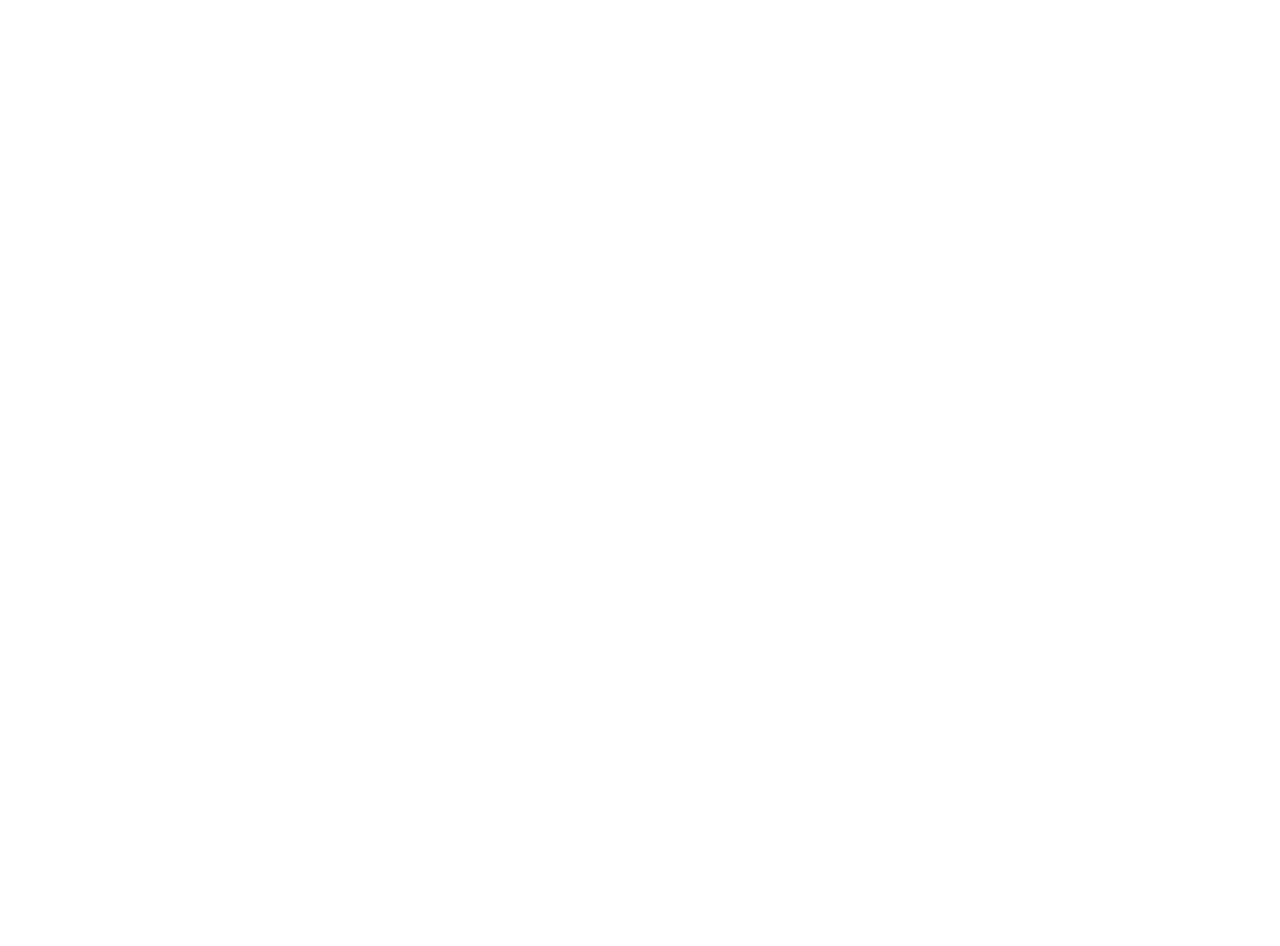
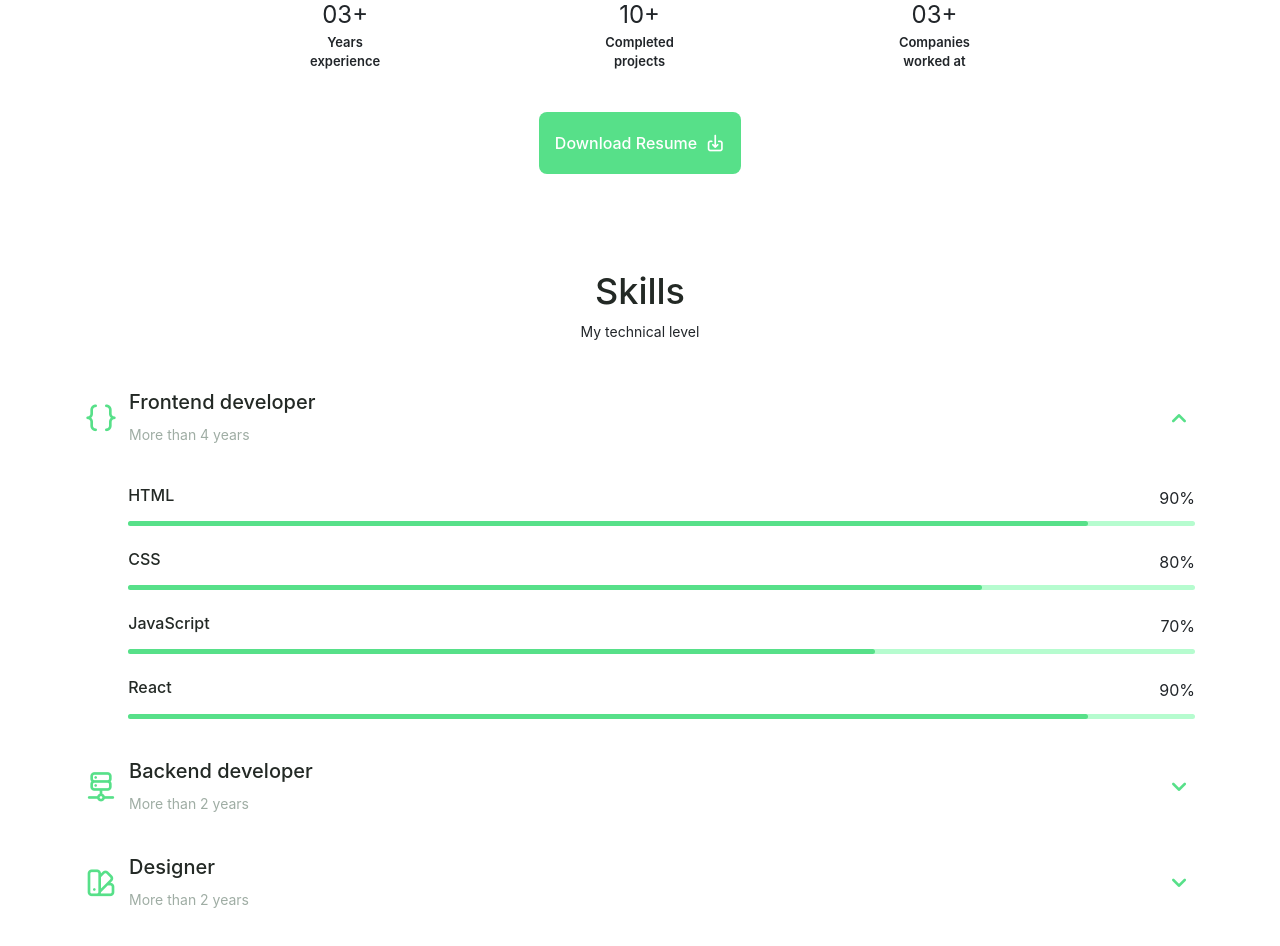
Before and after one commit to StephenAraka/portfolio, a React (Create React App) app: page / in a window 1280 px wide. Shown: the part 1180-2126 px from the top of the page. Before the commit the page ends 1429 px from the top, so only its background shows below. Built offline with nearby package versions, Linux system fonts and the light colour scheme.

Commit message:
add about and skills

```diff
--- a/src/components/main.jsx
+++ b/src/components/main.jsx
@@ -1,6 +1,7 @@
 import React from 'react';
 import { Link } from 'react-router-dom';
 import { ReactComponent as ProfilePic } from '../assets/img/profile-pic.svg';
+import aboutImg from '../assets/img/about.jpg';
 
 const Main = () => (
   <main className="main">
@@ -30,28 +31,214 @@
             Computer scientist with three years of extensive experience in software development. Designs, creates, and maintains software products for companies and to enhance business operations. Contributed as a front-end engineer in building a cloud-native tool to save locally based African developers over 40% in bandwidth usage for deploying applications. Seeking an opportunity to apply skills and expand expertise in Software and DevOps engineering while assisting companies to meet business goals and be future proof.
           </p>
           <a href="#contact" className="button button--flex">
-            Contact Me <i class="uil uil-message button__icon"></i>
+            Contact Me <i className="uil uil-message button__icon"></i>
           </a>
         </div>
       </div>
 
       <div className="home__scroll">
         <a href="#about" className="home__scroll-button button--flex">
-          <i class="uil uil-mouse-alt home__scroll-mouse"></i>
+          <i className="uil uil-mouse-alt home__scroll-mouse"></i>
           <span className="home__scroll-name">Scroll down</span>
-          <i class="uil uil-arrow-down home__scroll-arrow"></i>
+          <i className="uil uil-arrow-down home__scroll-arrow"></i>
         </a>
       </div>
     </section>
 
     {/* <!--==================== ABOUT ====================--> */}
     <section className="about section" id="about">
+      <h2 className="section__title">About Me</h2>
+      <span className="section__subtitle">My introduction</span>
 
+      <div className="about__container container grid">
+        <img src={aboutImg} alt="about" className="about__img" />
+
+        <div className="about__data">
+          <p className="about__description">
+            Contributed as a front-end engineer in building a cloud-native tool to save locally based African developers over 40% in bandwidth usage for deploying applications. Seeking an opportunity to apply skills and expand expertise in Software and DevOps engineering while assisting companies to meet business goals and be future proof.
+          </p>
+
+          <div className="about__info">
+            <div>
+              <span className="about__info-title">03+</span>
+              <span className="about__info-name">Years <br /> experience</span>
+            </div>
+
+            <div>
+              <span className="about__info-title">10+</span>
+              <span className="about__info-name">Completed <br /> projects</span>
+            </div>
+
+            <div>
+              <span className="about__info-title">03+</span>
+              <span className="about__info-name">Companies <br /> worked at</span>
+            </div>
+          </div>
+
+          <div className="about__buttons">
+            <a href="../assets/pdf/StephenAraka_resume.pdf" className='button button--flex' download="">
+              Download Resume<i className="uil uil-download-alt button__icon"></i>
+            </a>
+          </div>
+        </div>
+      </div>
     </section>
 
     {/* <!--==================== SKILLS ====================--> */}
     <section className="skills section" id="skills">
+      <h2 className="section__title">Skills</h2>
+      <span className="section__subtitle">My technical level</span>
 
+      <div className="skills__container container grid">
+        <div>
+
+          {/* === SKILLS 1 === */}
+          <div className="skills__content skills__open">
+            <div className="skills__header">
+              <i className="uil uil-brackets-curly skills__icon"></i>
+
+              <div>
+                <h1 className="skills__title">Frontend developer</h1>
+                <span className="skills__subtitle">More than 4 years</span>
+              </div>
+
+              <i className="uil uil-angle-down skills__arrow"></i>
+            </div>
+
+            <div className="skills__list grid">
+              <div className="skills__data">
+                <div className="skills__titles">
+                  <h3 className="skills__name">HTML</h3>
+                  <span className="skills__number">90%</span>
+                </div>
+                <div className="skills__bar">
+                  <span className="skills__percentage skills__html"></span>
+                </div>
+              </div>
+
+              <div className="skills__data">
+                <div className="skills__titles">
+                  <h3 className="skills__name">CSS</h3>
+                  <span className="skills__number">80%</span>
+                </div>
+                <div className="skills__bar">
+                  <span className="skills__percentage skills__css"></span>
+                </div>
+              </div>
+
+              <div className="skills__data">
+                <div className="skills__titles">
+                  <h3 className="skills__name">JavaScript</h3>
+                  <span className="skills__number">70%</span>
+                </div>
+                <div className="skills__bar">
+                  <span className="skills__percentage skills__js"></span>
+                </div>
+              </div>
+
+              <div className="skills__data">
+                <div className="skills__titles">
+                  <h3 className="skills__name">React</h3>
+                  <span className="skills__number">90%</span>
+                </div>
+                <div className="skills__bar">
+                  <span className="skills__percentage skills__react"></span>
+                </div>
+              </div>
+
+            </div>
+          </div>
+
+
+          {/* === SKILLS 2 === */}
+          <div className="skills__content skills__close">
+            <div className="skills__header">
+              <i className="uil uil-server-network skills__icon"></i>
+
+              <div>
+                <h1 className="skills__title">Backend developer</h1>
+                <span className="skills__subtitle">More than 2 years</span>
+              </div>
+
+              <i className="uil uil-angle-down skills__arrow"></i>
+            </div>
+
+            <div className="skills__list grid">
+              <div className="skills__data">
+                <div className="skills__titles">
+                  <h3 className="skills__name">Node.js</h3>
+                  <span className="skills__number">65%</span>
+                </div>
+                <div className="skills__bar">
+                  <span className="skills__percentage skills__node"></span>
+                </div>
+              </div>
+
+              <div className="skills__data">
+                <div className="skills__titles">
+                  <h3 className="skills__name">Java</h3>
+                  <span className="skills__number">50%</span>
+                </div>
+                <div className="skills__bar">
+                  <span className="skills__percentage skills__java"></span>
+                </div>
+              </div>
+
+              <div className="skills__data">
+                <div className="skills__titles">
+                  <h3 className="skills__name">Python</h3>
+                  <span className="skills__number">40%</span>
+                </div>
+                <div className="skills__bar">
+                  <span className="skills__percentage skills__python"></span>
+                </div>
+              </div>
+
+              <div className="skills__data">
+                <div className="skills__titles">
+                  <h3 className="skills__name">PHP</h3>
+                  <span className="skills__number">40%</span>
+                </div>
+                <div className="skills__bar">
+                  <span className="skills__percentage skills__php"></span>
+                </div>
+              </div>
+
+            </div>
+          </div>
+
+
+          {/* === SKILLS 2 === */}
+          <div className="skills__content skills__close">
+            <div className="skills__header">
+              <i className="uil uil-swatchbook skills__icon"></i>
+
+              <div>
+                <h1 className="skills__title">Designer</h1>
+                <span className="skills__subtitle">More than 2 years</span>
+              </div>
+
+              <i className="uil uil-angle-down skills__arrow"></i>
+            </div>
+
+            <div className="skills__list grid">
+              <div className="skills__data">
+                <div className="skills__titles">
+                  <h3 className="skills__name">Figma</h3>
+                  <span className="skills__number">80%</span>
+                </div>
+                <div className="skills__bar">
+                  <span className="skills__percentage skills__node"></span>
+                </div>
+              </div>
+
+            </div>
+          </div>
+
+
+
+        </div>
+      </div>
     </section>
 
     {/* <!--==================== QUALIFICATION ====================--> */}
--- a/src/index.css
+++ b/src/index.css
@@ -194,6 +194,7 @@
     box-shadow: 0 -1px 4px rgba(0, 0, 0, .15);
     border-radius: 1.5rem 1.5rem 0 0;
     transition: .3s;
+    background-color: #fff;
   }
 }
 
@@ -358,10 +359,160 @@
 }
 
 /*==================== ABOUT ====================*/
+.about__img {
+  width: 200px;
+  border-radius: .5rem;
+  justify-self: center;
+  align-self: center;
+}
 
+.about__description {
+  text-align: center;
+  margin-bottom: var(--mb-2-5);
+}
+
+.about__info {
+  display: flex;
+  justify-content: space-evenly;
+  margin-bottom: var(--mb-2-5);
+}
+
+.about__info-title {
+  font-size: var(--h2-font-size);
+}
+
+.about__info-name {
+  font-size: var(--smaller-font-size);
+  font-weight: var(--font-semi-bold);
+}
+
+.about__info-title,
+.about__info-name {
+  display: block;
+  text-align: center;
+}
+
+.about__buttons {
+  display: flex;
+  justify-content: center;
+}
 
 /*==================== SKILLS ====================*/
+.skills__container {
+  row-gap: 0;
+}
 
+.skills__header {
+  display: flex;
+  align-items: center;
+  margin-bottom: var(--mb-2-5);
+  cursor: pointer;
+}
+
+.skills__icon,
+.skills__arrow {
+  font-size: 2rem;
+  color: var(--first-color);
+}
+
+.skills__icon {
+  margin-right: var(--mb-0-75);
+}
+
+.skills__title {
+  font-size: var(--h3-font-size);
+}
+
+.skills__subtitle {
+  font-size: var(--small-font-size);
+  color: var(--text-color-light);
+}
+
+.skills__arrow {
+  margin-left: auto;
+  transition: .4s;
+}
+
+.skills__list {
+  row-gap: 1.5rem;
+  padding-left: 2.7rem;
+}
+
+.skills__titles {
+  display: flex;
+  justify-content: space-between;
+  margin-bottom: var(--mb-0-5);
+}
+
+.skills__name {
+  font-size: var(--normal-font-size);
+  font-weight: var(--font-medium);
+}
+
+.skills__bar,
+.skills__percentage {
+  height: 5px;
+  border-radius: .25rem;
+}
+
+.skills__bar {
+  background-color: var(--first-color-lighter);
+}
+
+.skills__percentage {
+  display: block;
+  background-color: var(--first-color);
+}
+
+.skills__html {
+  width: 90%;
+}
+
+.skills__css {
+  width: 80%;
+}
+
+.skills__js {
+  width: 70%;
+}
+
+.skills__react {
+  width: 90%;
+}
+
+.skills__node {
+  width: 65%;
+}
+
+.skills__java {
+  width: 50%;
+}
+
+.skills__python {
+  width: 40%;
+}
+
+.skills__php {
+  width: 40%;
+}
+
+.skills__figma {
+  width: 80%;
+}
+
+.skills__close .skills__list {
+  height: 0;
+  overflow: hidden;
+}
+
+.skills__open .skills__list {
+  height: max-content;
+  margin-bottom: var(--mb-2-5);
+}
+
+.skills__open .skills__arrow {
+  transform: rotate(-180deg);
+}
 
 /*==================== QUALIFICATION ====================*/
 
```
Also changed, not shown: src/components/Header/index.jsx (+13 -13 lines), src/assets/img/about.jpg.
